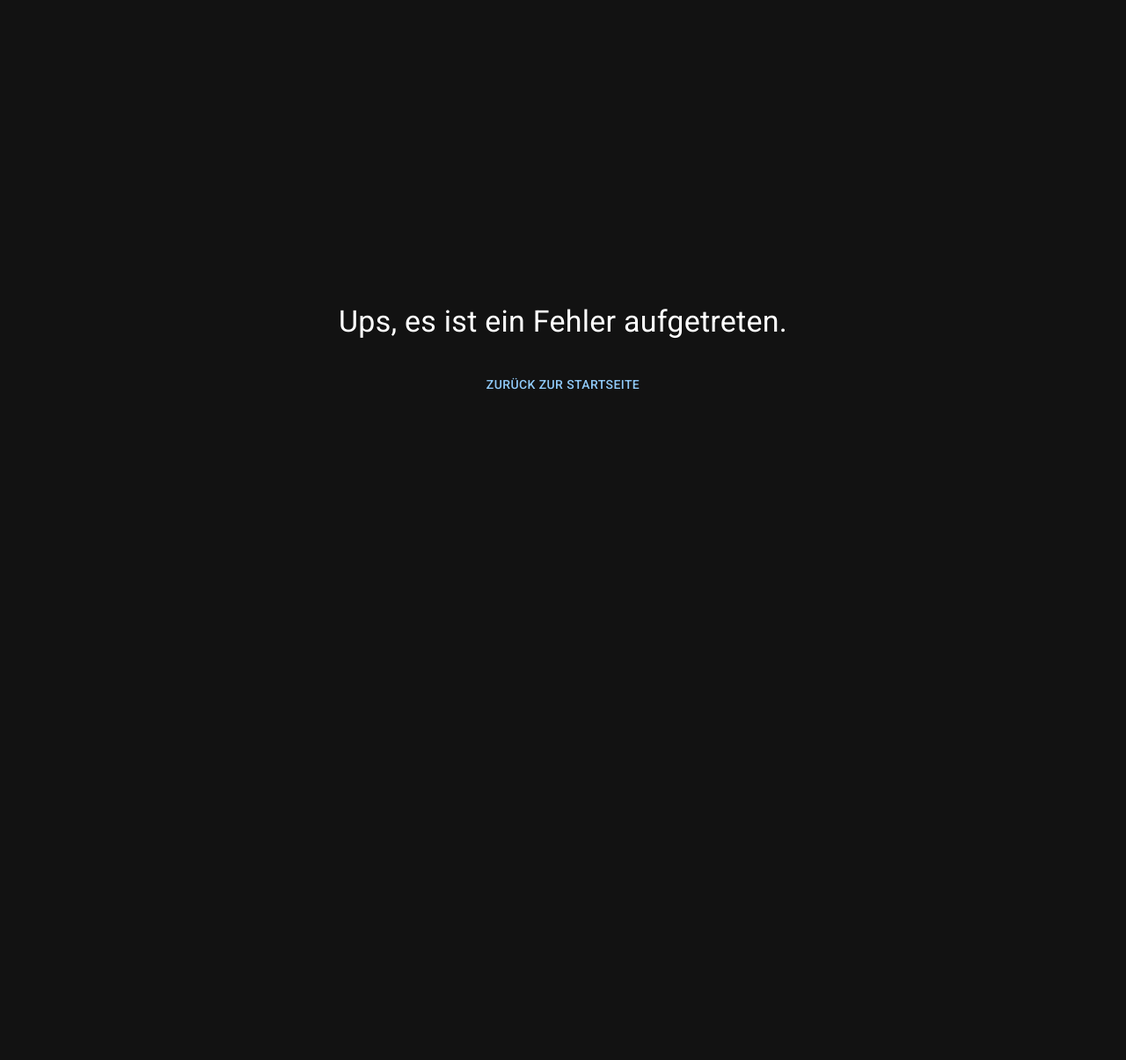
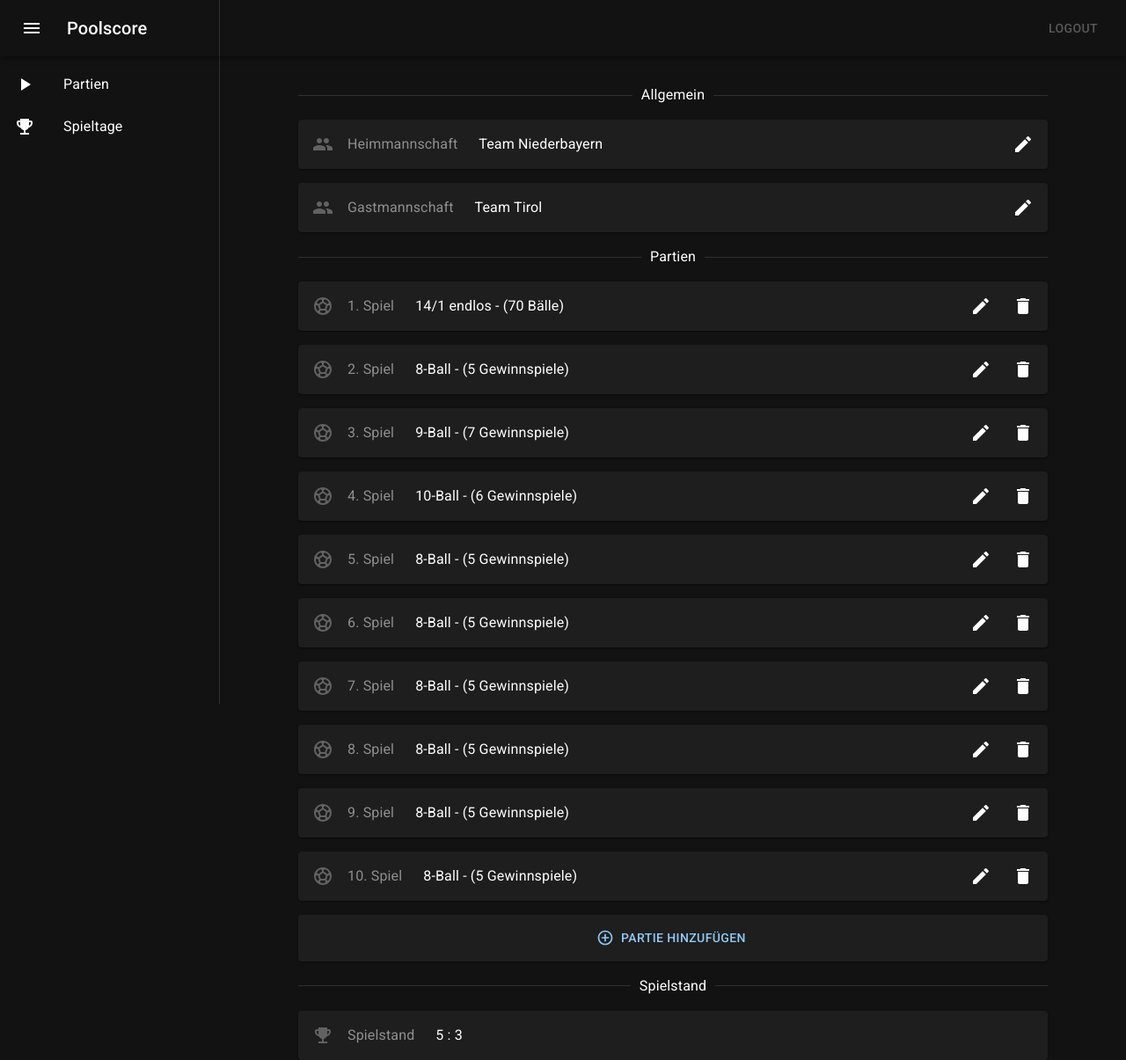
Before and after one commit to sbutz/poolscore, a React (Create React App) app: page /matchdays/1 in a window 1280 px wide. Shown: the whole page at 88% size. Before the commit the page ends 800 px from the top, so only its background shows below. Built offline with nearby package versions, Linux system fonts and the light colour scheme; no server answers; sample sign-in values are in the browser's storage.

Commit message:
Add ui for a matchday

```diff
--- a/src/Router.tsx
+++ b/src/Router.tsx
@@ -10,6 +10,7 @@ import Matchdays from './views/Matchdays';
 import Games from './views/Games';
 import MainLayout from './views/MainLayout';
 import StreamOverlay from './views/StreamOverlay';
+import Matchday from './views/Matchday';
 
 export default function Router() {
   const router = createBrowserRouter(
@@ -19,8 +20,9 @@ export default function Router() {
         <Route path="/game" element={<Game />} />
         <Route path="/login" element={<Login />} />
         <Route element={<RequireLogin><MainLayout /></RequireLogin>}>
-          <Route path="/games" element={<RequireLogin><Games /></RequireLogin>} />
-          <Route path="/matchdays" element={<RequireLogin><Matchdays /></RequireLogin>} />
+          <Route path="/games" element={<Games />} />
+          <Route path="/matchdays" element={<Matchdays />} />
+          <Route path="/matchdays/:id" element={<Matchday />} />
         </Route>
         {/* Needs game id etc. */ }
         <Route path="/overlay" element={<StreamOverlay />} />
--- a/src/views/MainLayout.tsx
+++ b/src/views/MainLayout.tsx
@@ -82,7 +82,7 @@ export default function MainLayout() {
       </AppBar>
       <MainDrawer open={openDrawer} toggleDrawer={setDrawerOpen} />
       <Container maxWidth="md">
-        <Toolbar sx={{ mb: 5 }} />
+        <Toolbar sx={{ mb: 4 }} />
         <Outlet />
       </Container>
     </Box>
--- /dev/null
+++ b/src/views/Matchday.tsx
@@ -0,0 +1,70 @@
+import {
+  Button, Card, Divider, Stack, Typography,
+} from '@mui/material';
+import {
+  AddCircleOutline, Delete, Edit, EmojiEvents, Group, SportsSoccer,
+} from '@mui/icons-material';
+import { ElementType } from 'react';
+
+const matchday = { id: '1', names: { home: 'Team Niederbayern', guest: 'Team Tirol' }, games: [] };
+
+interface FormCardProps {
+  Icon: ElementType;
+  label: string;
+  value: string;
+  editable?: boolean;
+  deleteable?: boolean;
+}
+function FormCard({
+  Icon, label, value, editable = false, deleteable = false,
+}: FormCardProps) {
+  return (
+    <Card>
+      <Stack direction="row" alignItems="center" justifyContent="space-between" p={2} spacing={3}>
+        <Stack direction="row" spacing={2}>
+          <Icon color="disabled" />
+          <Typography color="text.disabled">{label}</Typography>
+        </Stack>
+        <Typography component="div" sx={{ flexGrow: 1 }}>{value}</Typography>
+        {editable ? <Edit /> : null}
+        {deleteable ? <Delete /> : null}
+      </Stack>
+    </Card>
+  );
+}
+
+function AddCard() {
+  return (
+    <Card>
+      <Stack direction="row" alignItems="center" justifyContent="center" p={1}>
+        <Button startIcon={<AddCircleOutline />}>
+          Partie hinzufügen
+        </Button>
+      </Stack>
+    </Card>
+  );
+}
+
+export default function Matchdays() {
+  return (
+    <Stack spacing={2}>
+      <Divider>Allgemein</Divider>
+      <FormCard Icon={Group} label="Heimmannschaft" editable value={matchday.names.home} />
+      <FormCard Icon={Group} label="Gastmannschaft" editable value={matchday.names.guest} />
+      <Divider>Partien</Divider>
+      <FormCard Icon={SportsSoccer} label="1. Spiel" editable deleteable value="14/1 endlos - (70 Bälle)" />
+      <FormCard Icon={SportsSoccer} label="2. Spiel" editable deleteable value="8-Ball - (5 Gewinnspiele)" />
+      <FormCard Icon={SportsSoccer} label="3. Spiel" editable deleteable value="9-Ball - (7 Gewinnspiele)" />
+      <FormCard Icon={SportsSoccer} label="4. Spiel" editable deleteable value="10-Ball - (6 Gewinnspiele)" />
+      <FormCard Icon={SportsSoccer} label="5. Spiel" editable deleteable value="8-Ball - (5 Gewinnspiele)" />
+      <FormCard Icon={SportsSoccer} label="6. Spiel" editable deleteable value="8-Ball - (5 Gewinnspiele)" />
+      <FormCard Icon={SportsSoccer} label="7. Spiel" editable deleteable value="8-Ball - (5 Gewinnspiele)" />
+      <FormCard Icon={SportsSoccer} label="8. Spiel" editable deleteable value="8-Ball - (5 Gewinnspiele)" />
+      <FormCard Icon={SportsSoccer} label="9. Spiel" editable deleteable value="8-Ball - (5 Gewinnspiele)" />
+      <FormCard Icon={SportsSoccer} label="10. Spiel" editable deleteable value="8-Ball - (5 Gewinnspiele)" />
+      <AddCard />
+      <Divider>Spielstand</Divider>
+      <FormCard Icon={EmojiEvents} label="Spielstand" value="5 : 3" />
+    </Stack>
+  );
+}
--- a/src/views/Matchdays.tsx
+++ b/src/views/Matchdays.tsx
@@ -35,7 +35,8 @@ function MatchdayCard(m: Matchday) {
       <CardActions>
         <Button
           startIcon={<Edit />}
-          onClick={() => { console.log(id); }}
+          component={Link}
+          to={`/matchdays/${id}`}
         >
           Bearbeiten
         </Button>
```
